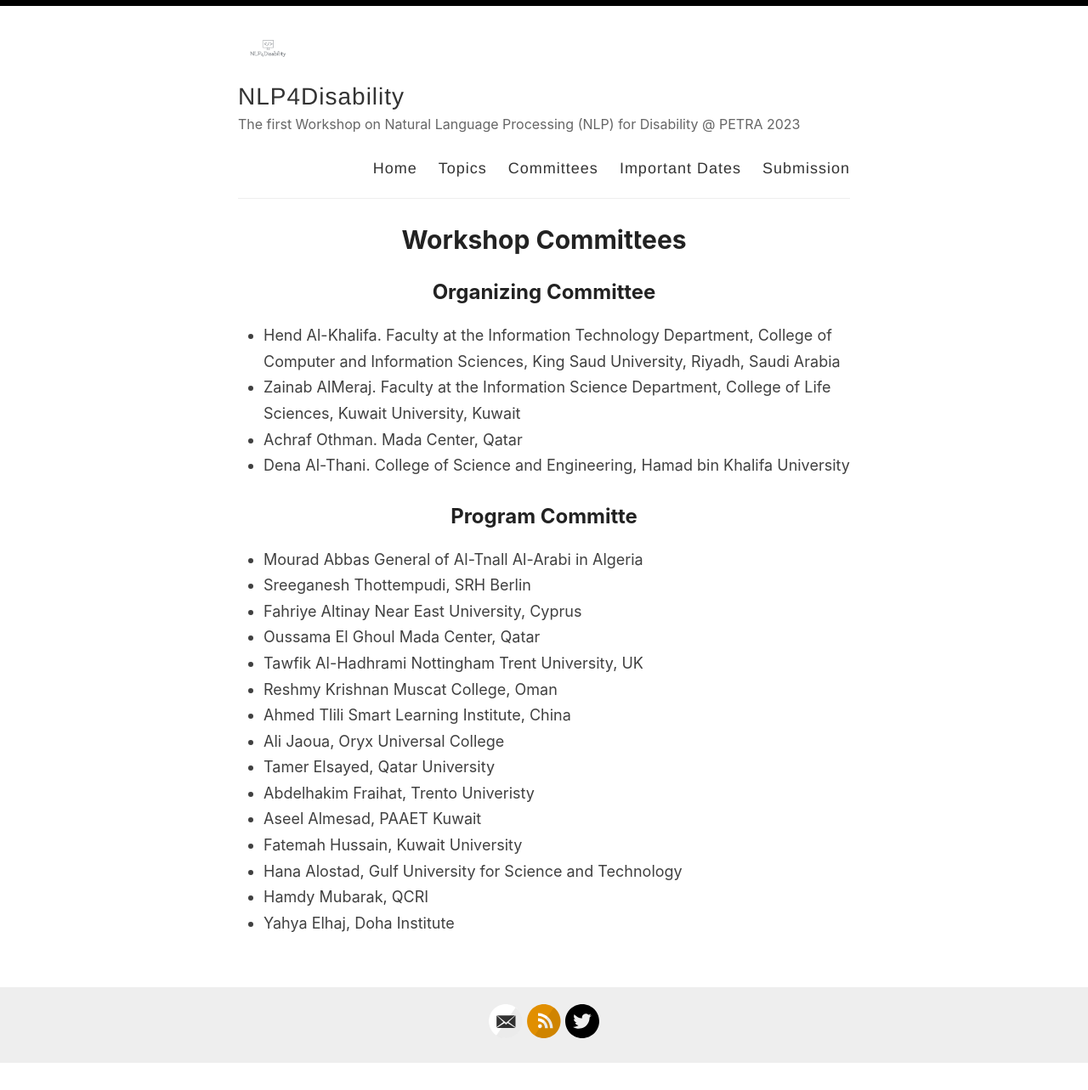
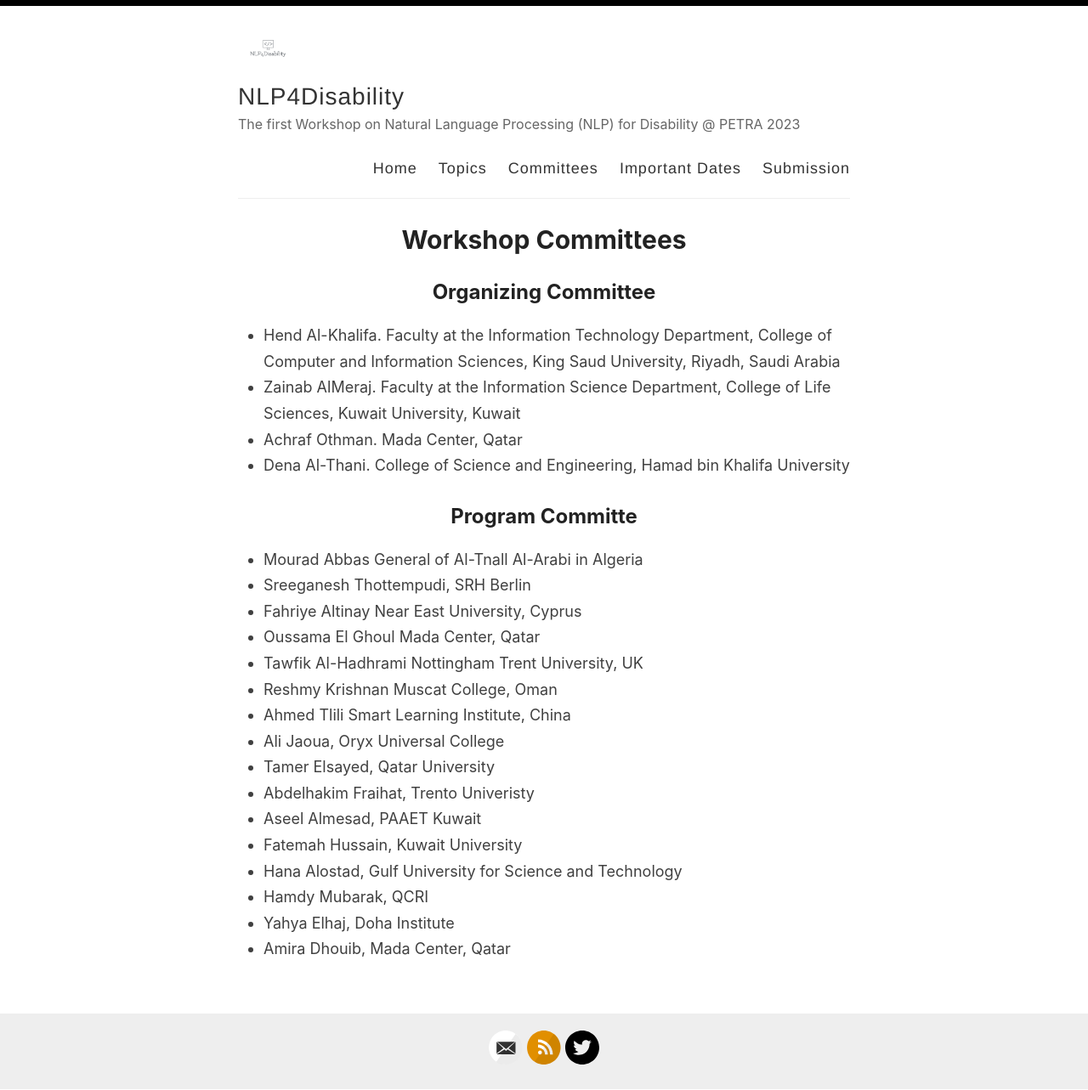
Before and after one commit to nlp4disability/nlp4disability.github.io, a Jekyll site: the page built from _pages/Organizers.md, in a window 1280 px wide. Shown: the whole page at 85% size. Built offline with Jekyll 4.4.1, drawn with Linux system fonts in a browser that asks for light colours; before the commit the page ends 1252 px from its top, so only the background shows below that.

Commit message:
Update Organizers.md

```diff
--- a/_pages/Organizers.md
+++ b/_pages/Organizers.md
@@ -26,3 +26,4 @@
 - Hana Alostad,	Gulf University for Science and Technology
 - Hamdy Mubarak, QCRI
 - Yahya Elhaj,	Doha Institute
+- Amira Dhouib, Mada Center, Qatar
```
